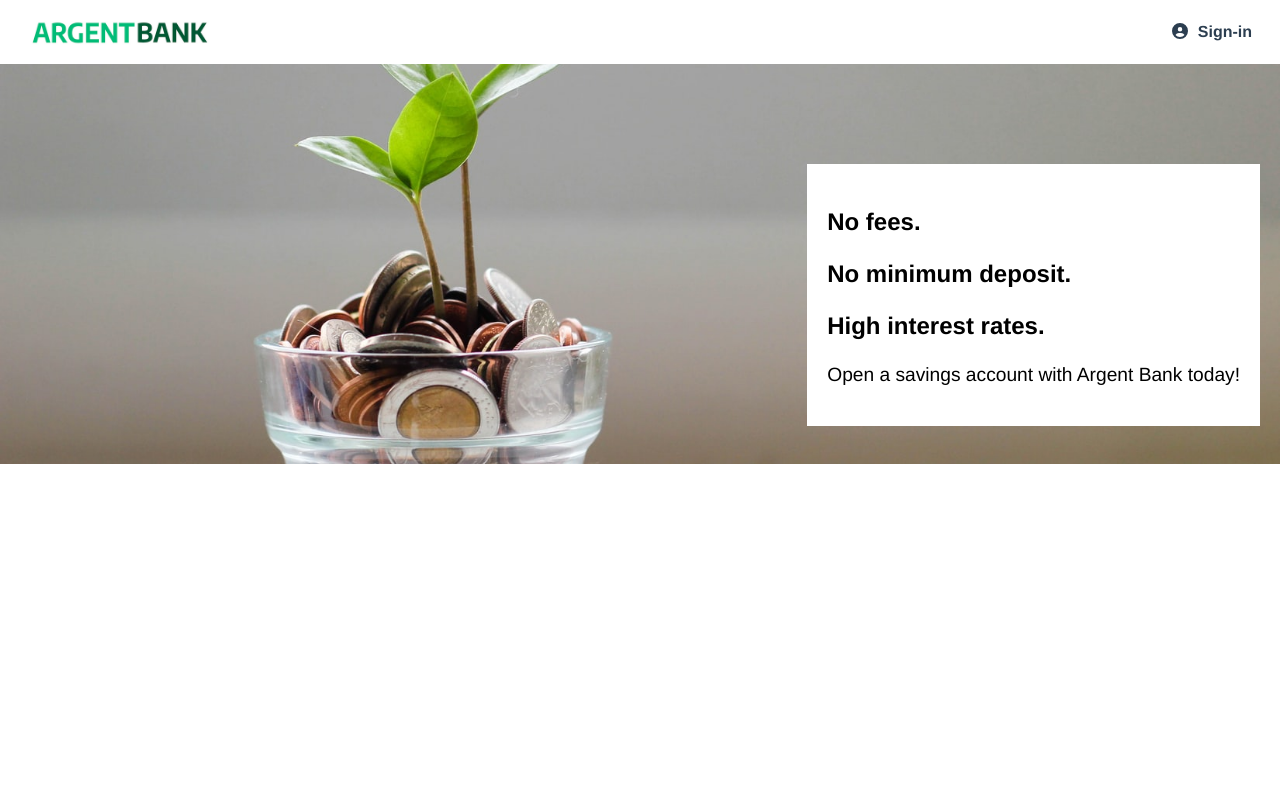
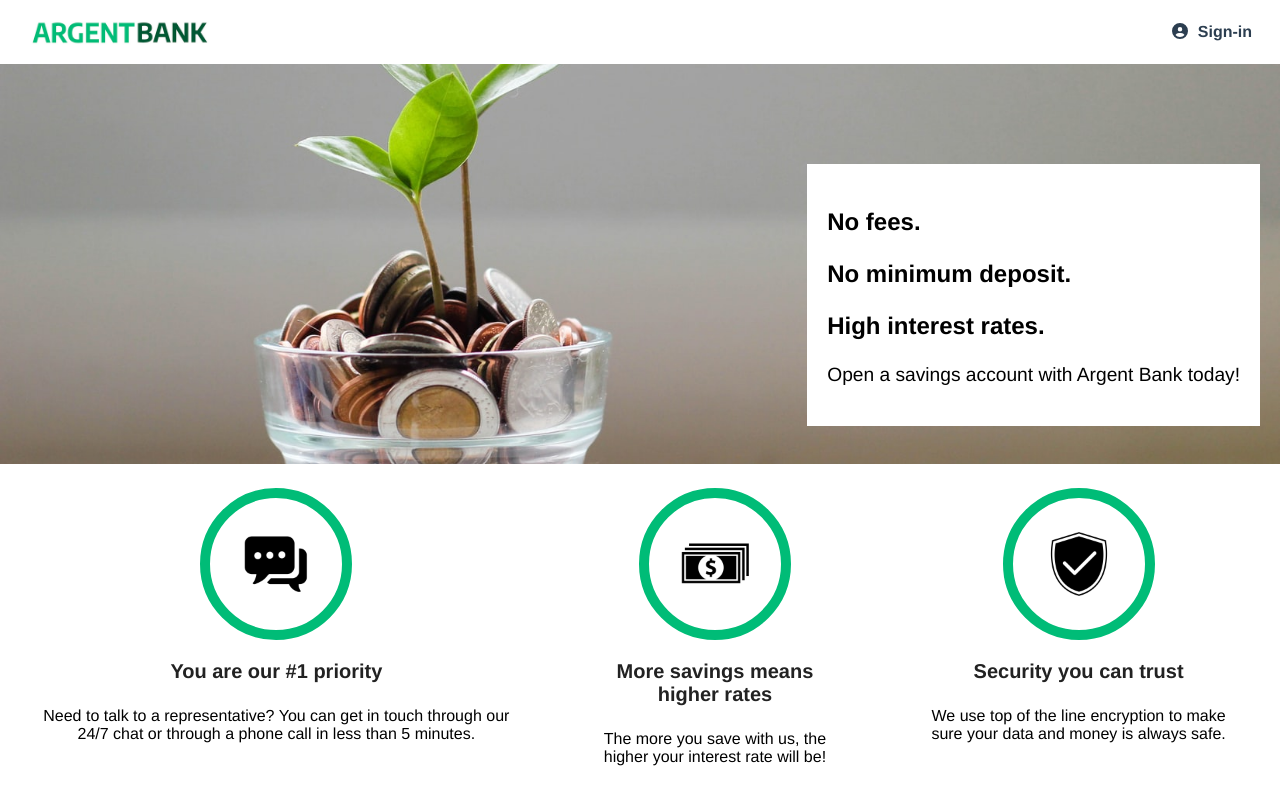
Before and after one commit to itimoreo/argent-bank, a React (Create React App) app: page / in a window 1280 px wide. Built offline with nearby package versions, Linux system fonts and the light colour scheme.

Commit message:
ajout de Features.jsx et Features.css

```diff
--- a/src/App.js
+++ b/src/App.js
@@ -2,12 +2,14 @@ import logo from './logo.svg';
 import './App.css';
 import Header from './Composant/Header';
 import Hero from './Composant/Hero';
+import Features from './Composant/Features';
 
 function App() {
   return (
     <div className="App">
       <Header />
       <Hero />
+      <Features />
     </div>
   );
 }
--- /dev/null
+++ b/src/Composant/Features.jsx
@@ -0,0 +1,29 @@
+import React from 'react';
+import '../css/Features.css';
+import ChatIcon from '../assets/img/icon-chat.png';
+import MoneyIcon from '../assets/img/icon-money.png';
+import SecurityIcon from '../assets/img/icon-security.png';
+
+const Features = () => {
+    return (
+        <div style={{display: 'flex', flexDirection: 'row',  }}>
+            <div className='feature-item'>
+                <img src={ChatIcon} alt="Chat Icon" />
+                <h3 className='feature-item-title'>You are our #1 priority</h3>
+                <p>Need to talk to a representative? You can get in touch through our 24/7 chat or through a phone call in less than 5 minutes.</p>
+            </div>
+            <div className='feature-item'>
+                <img src={MoneyIcon} alt="Money Icon" />
+                <h3 className='feature-item-title'>More savings means higher rates</h3>
+                <p>The more you save with us, the higher your interest rate will be!</p>
+            </div>
+            <div className='feature-item'>
+                <img src={SecurityIcon} alt="Security Icon" />
+                <h3 className='feature-item-title'>Security you can trust</h3>
+                <p>We use top of the line encryption to make sure your data and money is always safe.</p>
+            </div>
+        </div>
+    );
+};
+
+export default Features;
--- /dev/null
+++ b/src/css/Features.css
@@ -0,0 +1,21 @@
+.feature-item{
+    display: flex;
+    flex-direction: column;
+    align-items: center;
+    margin: 0 1rem;
+    padding: 1.5rem;
+}
+
+.feature-item img{
+    width: 100px;
+    border: 10px solid #00bc77;
+    border-radius: 50%;
+    padding: 1rem;
+}
+
+.feature-item-title{
+    color: #222;
+    font-weight: bold;
+    font-size: 1.25rem;
+    margin-bottom: 0.5rem ;
+}
```
